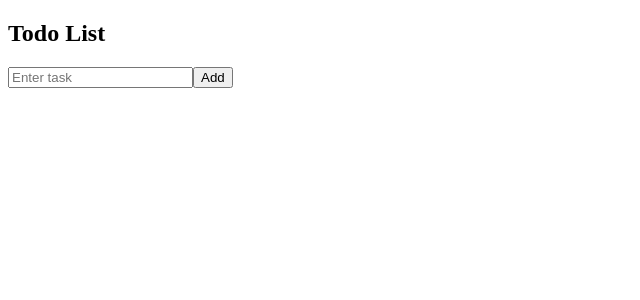
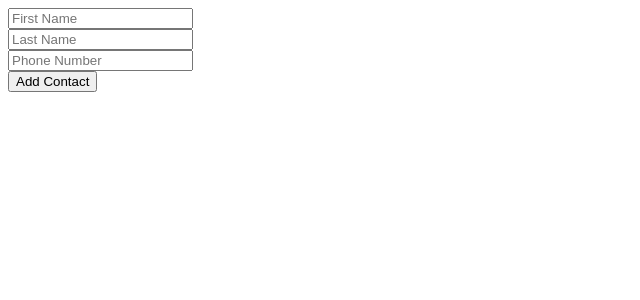
Before and after one commit to HimaniSolanki1812/React_Projects, a React (Vite) app in the folder first_project/: page / in a window 1280 px wide. Shown: the top 300 px of the page, without its empty margins (0-640 px from the left). Built offline with nearby package versions, Linux system fonts and the light colour scheme.

Commit message:
ContactBook_Function_base

```diff
--- a/first_project/src/App.jsx
+++ b/first_project/src/App.jsx
@@ -10,6 +10,7 @@ import Hook1Example from "./CEB2001/hook1";
 import Hook2Example from "./CEB2001/hook2";
 import UseState3 from "./CEB2101/UseState3";
 import Todo from "./CEB2101/todolist";
+import ContactBook_function_base from "./CEB27012026/contactbook_function_base";
 function App() {
 
   return (
@@ -27,7 +28,8 @@ function App() {
    {/* <Hook1Example/> */}
    {/* <Hook2Example/> */}
    {/* <UseState3/> */}
-   <Todo/>
+   {/* <Todo/> */}
+   <ContactBook_function_base/>
     </>
   )
 }
--- /dev/null
+++ b/first_project/src/CEB27012026/contactbook_function_base.jsx
@@ -0,0 +1,130 @@
+import React, { useState } from "react";
+
+function ContactBook_function_base() {
+  const [contacts, setContacts] = useState([]);
+  const [fname, setFname] = useState("");
+  const [lname, setLname] = useState("");
+  const [phone, setPhone] = useState("");
+  const [editingId, setEditingId] = useState(null);
+
+  const addtoContacts = () => {
+    if (fname === "" || lname === "" || phone === "") return;
+
+    // If editing, update existing contact
+    if (editingId) {
+      setContacts((prev) =>
+        prev.map((c) =>
+          c.id === editingId
+            ? { ...c, fname: fname, lname: lname, phone: phone }
+            : c
+        )
+      );
+      setFname("");
+      setLname("");
+      setPhone("");
+      setEditingId(null);
+      return;
+    }
+
+    const newContact = {
+      id: Date.now(),
+      fname,
+      lname,
+      phone,
+      visible: false,
+    };
+
+    setContacts((prev) => [newContact, ...prev]);
+    setFname("");
+    setLname("");
+    setPhone("");
+  };
+
+  const toggleVisible = (id) => {
+    setContacts((prev) =>
+      prev.map((y) =>
+        y.id === id ? { ...y, visible: !y.visible } : y
+      )
+    );
+  };
+
+  const deleteContact = (id) => {
+    setContacts((prev) => prev.filter((y) => y.id !== id));
+  };
+
+  const startEdit = (id) => {
+    const contact = contacts.find((y) => y.id === id);
+    if (contact) {
+      setEditingId(id);
+      setFname(contact.fname);
+      setLname(contact.lname);
+      setPhone(contact.phone);
+    }
+  };
+
+  const cancelEdit = () => {
+    setEditingId(null);
+    setFname("");
+    setLname("");
+    setPhone("");
+  };
+
+  return (
+    <>
+      <input
+        type="text"
+        value={fname}
+        placeholder="First Name"
+        onChange={(e) => setFname(e.target.value)}
+      />
+      <br />
+      <input
+        type="text"
+        value={lname}
+        placeholder="Last Name"
+        onChange={(e) => setLname(e.target.value)}
+      />
+      <br />
+      <input
+        type="text"
+        value={phone}
+        placeholder="Phone Number"
+        onChange={(e) => setPhone(e.target.value)}
+      />
+      <br />
+      <button type="button" onClick={addtoContacts}>
+        {editingId ? "Save" : "Add Contact"}
+      </button>
+
+      {editingId && (
+        <button type="button" onClick={cancelEdit}>
+          Cancel
+        </button>
+      )}
+      <br />
+
+      <ul>
+        {contacts.map((y) => (
+          <li key={y.id}>
+            {y.fname}
+            <button type="button" onClick={() => toggleVisible(y.id)}>
+              {y.visible ? "Hide" : "View"}
+            </button>
+            <button type="button" onClick={() => deleteContact(y.id)}>
+              Delete
+            </button>
+            <button type="button" onClick={() => startEdit(y.id)}>
+              Update
+            </button>
+
+            <div style={{ display: y.visible ? "block" : "none" }}>
+              {y.lname}. {y.phone}
+            </div>
+          </li>
+        ))}
+      </ul>
+    </>
+  );
+}
+
+export default ContactBook_function_base;
```
